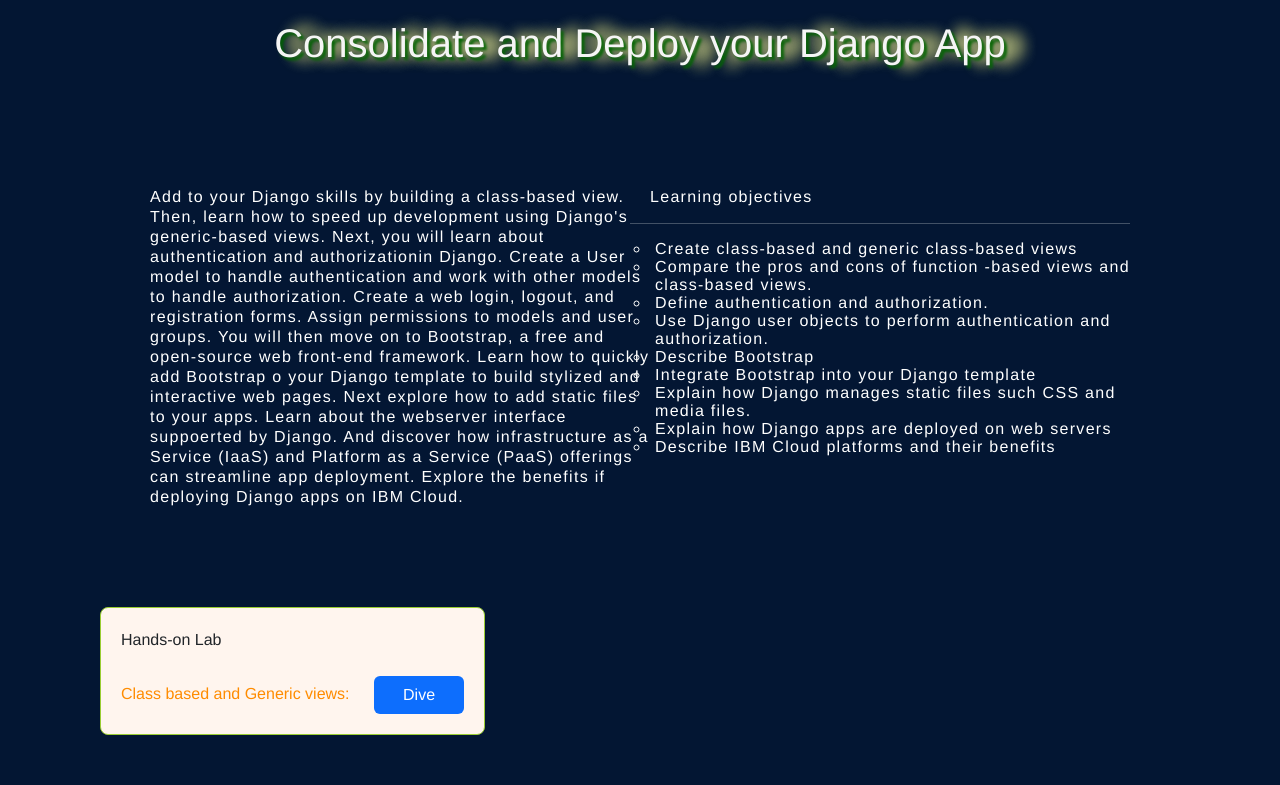
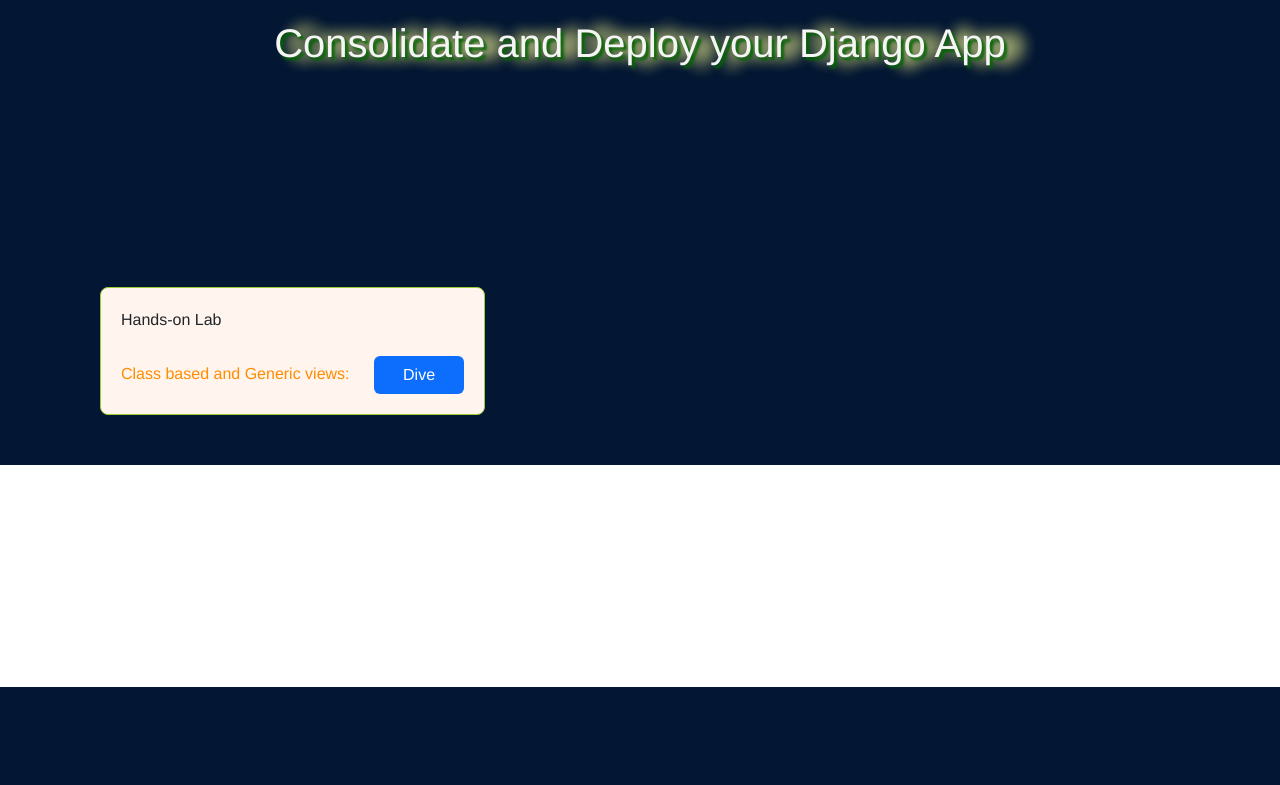
Before and after one commit to Kanatbek-AKA/Django-WebSite, a Django app: template example/templates/week4.html in a window 1280 px wide. Shown: the part 113-898 px from the top of the page. After the commit the page ends 800 px from the top, so only its background shows below. Run offline with Django 4.2, Linux system fonts and the light colour scheme; the template is opened without the code that fills it, so the values that code supplies are empty.

Commit message:
Update week4.html

```diff
--- a/example/templates/week4.html
+++ b/example/templates/week4.html
@@ -22,53 +22,10 @@
         </div>
         <div class="parag">
           <div class="left_parag">
-            Add to your Django skills by building a class-based view. Then,
-            learn how to speed up development using Django's generic-based
-            views. Next, you will learn about authentication and authorizationin
-            Django. Create a User model to handle authentication and work with
-            other models to handle authorization. Create a web login, logout,
-            and registration forms. Assign permissions to models and user
-            groups. You will then move on to Bootstrap, a free and open-source
-            web front-end framework. Learn how to quickly add Bootstrap o your
-            Django template to build stylized and interactive web pages. Next
-            explore how to add static files to your apps. Learn about the
-            webserver interface suppoerted by Django. And discover how
-            infrastructure as a Service (IaaS) and Platform as a Service (PaaS)
-            offerings can streamline app deployment. Explore the benefits if
-            deploying Django apps on IBM Cloud.
+
           </div>
           <div class="right_parag">
-            <span class="list-title">Learning objectives</span>
-            <hr />
-            <span class="list-text"
-              >Create class-based and generic class-based views</span
-            >
-            <span class="list-text"
-              >Compare the pros and cons of function -based views and
-              class-based views.</span
-            >
-            <span class="list-text"
-              >Define authentication and authorization.</span
-            >
-            <span class="list-text"
-              >Use Django user objects to perform authentication and
-              authorization.</span
-            >
-            <span class="list-text">Describe Bootstrap</span>
-            <span class="list-text"
-              >Integrate Bootstrap into your Django template</span
-            >
-            <span class="list-text"
-              >Explain how Django manages static files such CSS and media
-              files.</span
-            >
-            <span class="list-text"
-              >Explain how Django apps are deployed on web servers</span
-            >
-            <span class="list-text"
-              >Describe IBM Cloud platforms and their benefits</span
-            >
-          </div>
+              </div>
         </div>
         <div class="practice">
           <div class="rounded-3 handson-lab">
@@ -87,38 +44,7 @@
               >
             </button>
           </div>
-          <!-- {% comment %} <div class="rounded-3 handson-lab">
-            Hands-on Lab
-            <br />
-            <br />
-            <span class="lab-text">User SignUp and SignIn:</span>
-            <button class="btn bg-primary">
-              <a
-                class="p-3 text-white"
-                id="handson-exercise"
-                rel="noopener noreferrer"
-                target="_blank"
-                href="{% url 'home' %}"
-                >Dive</a
-              >
-            </button>
-          </div>
-          <div class="rounded-3 handson-lab">
-            Hands-on Lab
-            <br />
-            <br />
-            <span class="lab-text">Bootstrap Integration: </span>
-            <button class="btn bg-primary">
-              <a
-                class="p-3 text-white"
-                id="handson-exercise"
-                rel="noopener noreferrer"
-                target="_blank"
-                href="{% url 'home' %}"
-                >Dive</a
-              >
-            </button>
-          </div> {% endcomment %} -->
+
         </div>
       </div>
     </div>
```
